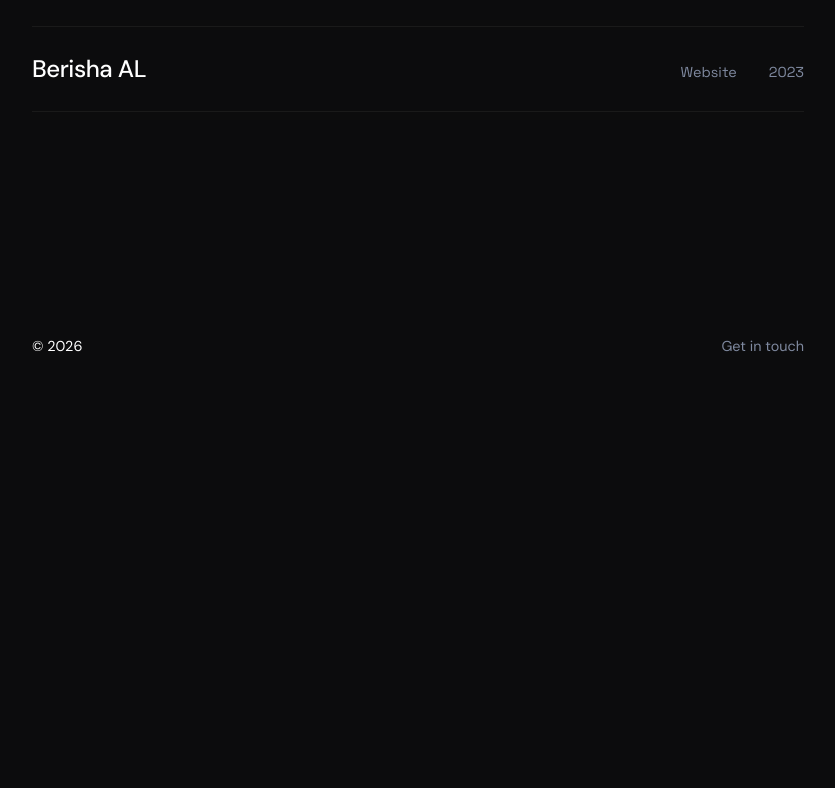
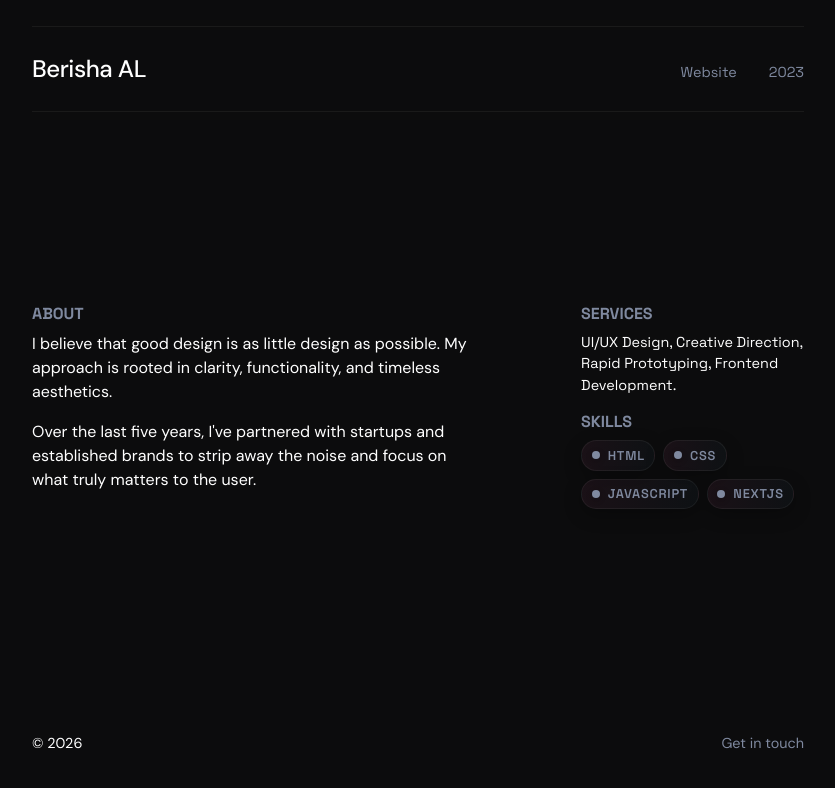
Before and after one commit to Johnson-Berisha/gjnsn, a Next.js app: page / in a window 1280 px wide. Shown: the part 882-1670 px from the top of the page, without its empty margins (222-1057 px from the left). Before the commit the page ends 1303 px from the top, so only its background shows below. Built offline with nearby package versions, Linux system fonts and the light colour scheme.

Commit message:
a lot of changes

```diff
--- a/src/app/globals.css
+++ b/src/app/globals.css
@@ -115,9 +115,11 @@ h3 {
 
 h4 {
   margin: 0 0 var(--space-sm) 0;
-  font-weight: 300;
-  font-size: var(--type-lg);
+  font-weight: 700;
+  font-size: var(--type-sm);
   line-height: 1.25;
+  font-family: var(--font-mono);
+  color: var(--color-muted);
 }
 
 p {
@@ -259,6 +261,53 @@ header nav a:hover {
   }
 }
 
+/* about */
+.about {
+  margin-top: calc(var(--spacing) * 6);
+  display: flex;
+  gap: calc(var(--spacing) * 3);
+}
+
+.about-service p {
+  font-family: var(--font-mono);
+  font-size: .9rem;
+}
+
+.languages {
+  display: flex;
+  gap: 0.5rem;
+  flex-wrap: wrap;
+  align-items: center;
+  margin-top: 0.5rem;
+}
+
+.language {
+  display: inline-flex;
+  align-items: center;
+  gap: 0.5rem;
+  padding: 0.28rem 0.6rem;
+  border-radius: 999px;
+  background: linear-gradient(90deg, rgba(255, 100, 180, 0.06), rgba(100, 200, 255, 0.03));
+  border: 1px solid rgba(255, 255, 255, 0.06);
+  color: var(--color-muted);
+  font-family: var(--font-mono);
+  font-weight: 600;
+  font-size: 0.8rem;
+  letter-spacing: 0.06em;
+  text-transform: uppercase;
+  box-shadow: 0 6px 18px rgba(0, 0, 0, 0.28);
+  transition: transform 0.18s ease, box-shadow 0.18s ease, opacity 0.18s ease;
+}
+
+.language::before {
+  content: "";
+  width: 8px;
+  height: 8px;
+  border-radius: 50%;
+  background: var(--color-muted);
+  box-shadow: 0 2px 6px rgba(0, 0, 0, 0.22);
+}
+
 /* footer */
 
 footer {
--- a/src/app/page.js
+++ b/src/app/page.js
@@ -77,6 +77,24 @@ export default function Home() {
             </a>
           </div>
         </section>
+        <section className="about">
+          <div className="about-content">
+            <h4 className="about-title">ABOUT</h4>
+            <p>I believe that good design is as little design as possible. My approach is rooted in clarity, functionality, and timeless aesthetics.</p>
+            <p>Over the last five years, I've partnered with startups and established brands to strip away the noise and focus on what truly matters to the user.</p>
+          </div>
+          <div className="about-service">
+            <h4 className="about-title">SERVICES</h4>
+            <p>UI/UX Design, Creative Direction, Rapid Prototyping, Frontend Development.</p>
+            <h4 className="about-title">SKILLS</h4>
+            <div className="languages">
+              <span className="language">HTML</span>
+              <span className="language">CSS</span>
+              <span className="language">JAVASCRIPT</span>
+              <span className="language">NEXTJS</span>
+            </div>
+          </div>
+        </section>
       </main>
       <footer>
         <span>&copy; 2026</span>
```
